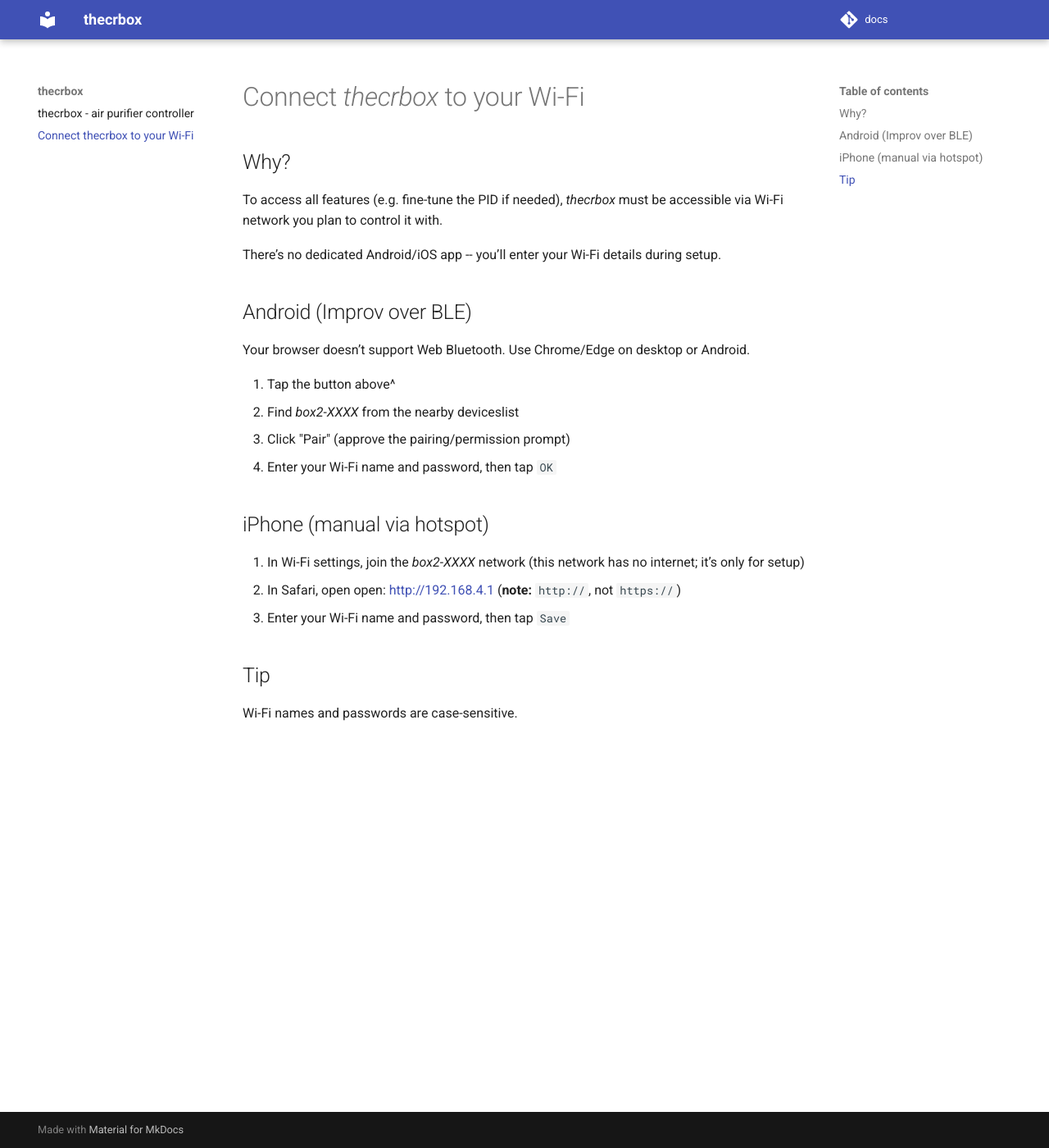
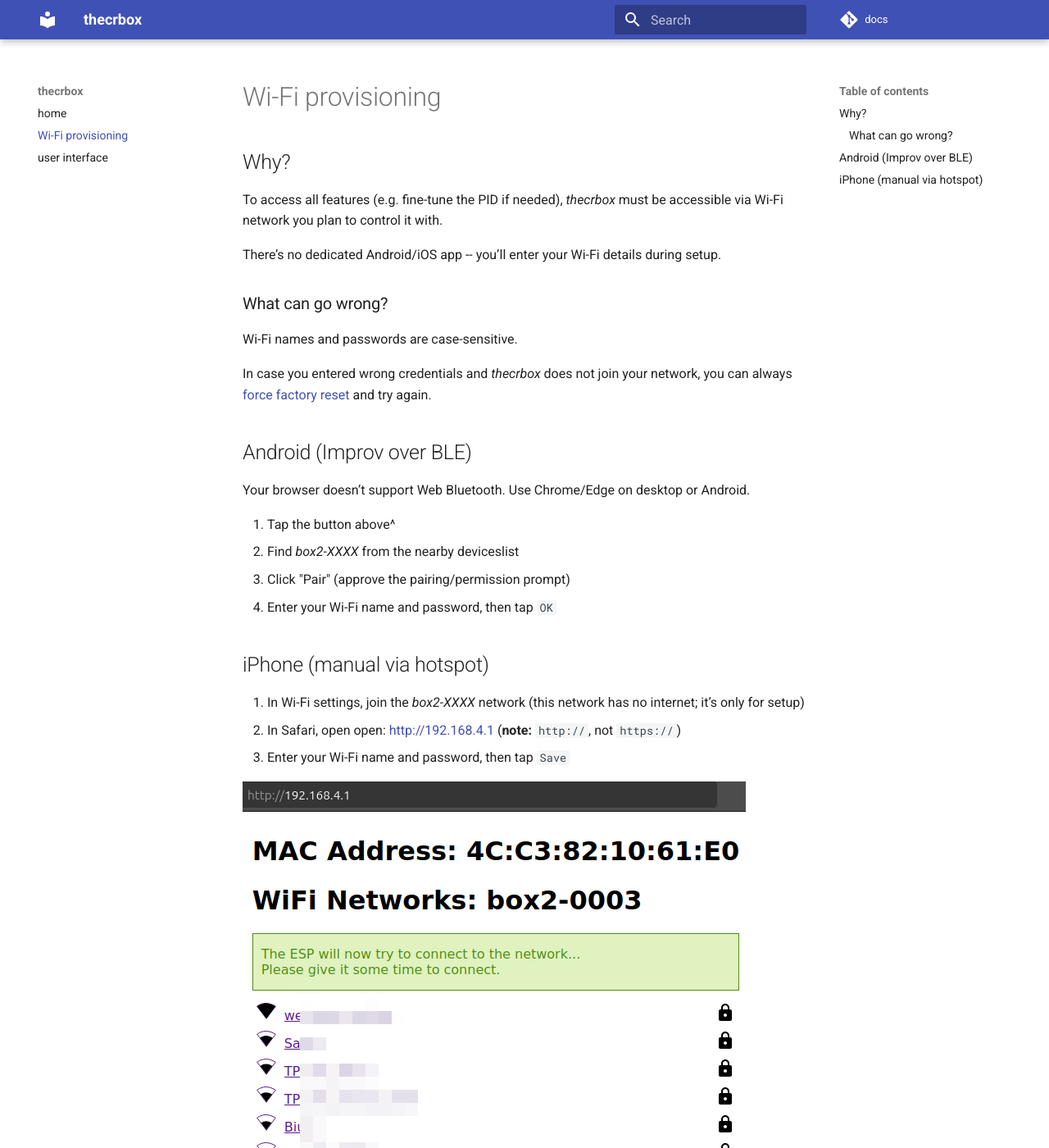
Before and after one commit to thecrbox/docs, an MkDocs documentation site: the page built from docs/trampoline.md, in a window 1280 px wide and 1400 px high. Shown: the whole window at 82% size. Built offline with MkDocs 1.6.1 and Material for MkDocs 9.7.7, drawn with Linux system fonts in a browser that asks for light colours; comment, search, counter and statistics services are not loaded.

Commit message:
Added info about factory reset

```diff
--- a/docs/ble-test.html
+++ /dev/null
@@ -1,6 +0,0 @@
-<!doctype html>
-<meta charset="utf-8" />
-<title>BLE Test</title>
-<script type="module"
-        src="https://cdn.jsdelivr.net/npm/improv-wifi-sdk@1.4.0/dist/web/launch-button.js"></script>
-<improv-wifi-launch-button></improv-wifi-launch-button>
--- a/docs/index.md
+++ b/docs/index.md
@@ -1,6 +1,8 @@
-# thecrbox - air purifier controller
+# home
 
-Ready to use, drop-in hardware platform to convert a regular *CR box* to a *smart air purifier*
+## overview
+
+*thecrbox* is ready to use, drop-in hardware platform which converts a regular *CR box* to a *smart air purifier*
 
 ![img](res/img/box.jpg){ width="128" }
 ![img](res/img/panels.jpg){ width="128" }
--- a/docs/trampoline.md
+++ b/docs/trampoline.md
@@ -1,4 +1,4 @@
-# Connect *thecrbox* to your Wi-Fi
+# Wi-Fi provisioning { #provisioning }
 
 ## Why?
 
@@ -6,7 +6,13 @@ To access all features (e.g. fine-tune the PID if needed), *thecrbox* must be ac
 
 There’s no dedicated Android/iOS app -- you’ll enter your Wi-Fi details during setup.
 
-## Android (Improv over BLE)
+### What can go wrong?
+
+Wi-Fi names and passwords are case-sensitive.
+
+In case you entered wrong credentials and *thecrbox* does not join your network, you can always [force factory reset][user-interface-force-factory-reset] and try again.
+
+## Android (Improv over BLE) { #provisioning-android-improv }
 
 <improv-wifi-launch-button>
   <span slot="unsupported">Your browser doesn’t support Web Bluetooth. Use Chrome/Edge on desktop or Android.</span>
@@ -17,12 +23,10 @@ There’s no dedicated Android/iOS app -- you’ll enter your Wi-Fi details duri
 1. Click "Pair" (approve the pairing/permission prompt)
 1. Enter your Wi-Fi name and password, then tap `OK`
 
-## iPhone (manual via hotspot)
+## iPhone (manual via hotspot) { #provisioning-iphone-hotspot }
 
 1. In Wi-Fi settings, join the *box2-XXXX* network (this network has no internet; it’s only for setup)
 1. In Safari, open open: [http://192.168.4.1](http://192.168.4.1) (**note:** `http://`, not `https://`)
 1. Enter your Wi-Fi name and password, then tap `Save`
 
-## Tip
-
-Wi-Fi names and passwords are case-sensitive.
+![img](res/img/hotspot.png)
--- a/mkdocs.yml
+++ b/mkdocs.yml
@@ -13,6 +13,8 @@ markdown_extensions:
 
 plugins:
   - mkdocs-video
+  - search
+  - autorefs
 
 extra_javascript:
   - javascripts/improv-loader.js
```
Also changed, not shown: docs/ui.md (added, +8 -0 lines), docs/res/img/hotspot.png (added), 2 other files.
